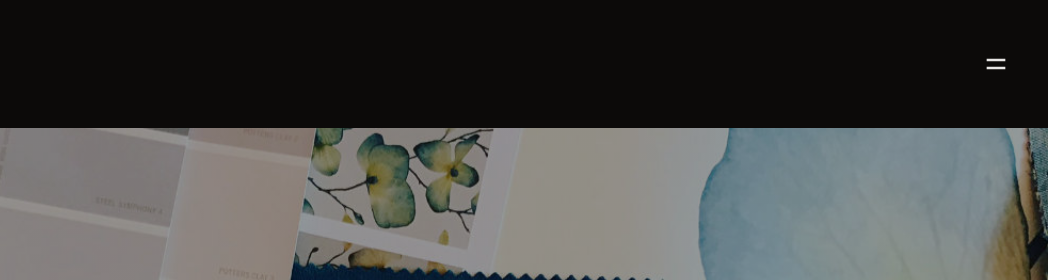
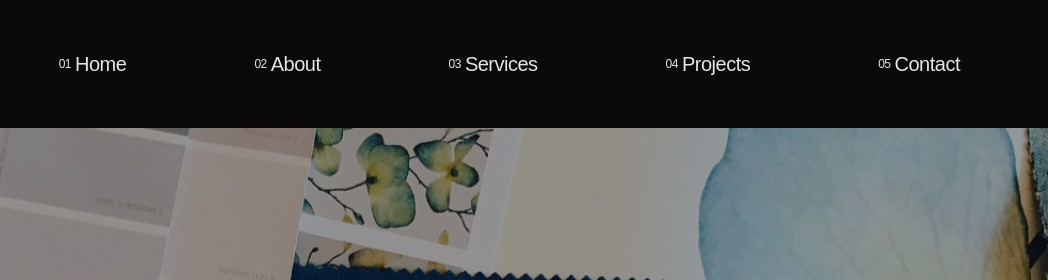
Before and after one commit to criscass/reflair-website, an Astro site: page /services in a window 1280 px wide. Shown: the top 280 px of the page, 232-1280 px from the left. Built offline with nearby package versions, Linux system fonts and the light colour scheme; Astro itself is replaced by a stand-in of ours; a web font is replaced by a local one.

Commit message:
added top menu

```diff
--- a/src/components/layout/Header.astro
+++ b/src/components/layout/Header.astro
@@ -34,9 +34,9 @@ const links = [
  class="header-group transition"
  :class="{ 'bg-primary-500/10 dark:bg-primary-400/10': open, 'bg-primary-50 dark:bg-primary-950': !(open) }"
 >
- <div class="mx-auto flex max-w-2xl items-center justify-between px-4 py-4 lg:max-w-7xl lg:px-8">
+ <div class="grid grid-cols-12 px-4 py-4 lg:px-8">
   <!-- Brand logo -->
-  <div class="flex">
+  <div class="col-span-2 flex">
    <a
     href="/"
     class="rounded-md focus-visible:outline focus-visible:outline-2 focus-visible:outline-primary-950 dark:group-focus-visible:outline-primary-200"
@@ -46,48 +46,32 @@ const links = [
    </a>
   </div>
 
-  <!-- Actions -->
-  <div class="-mr-2 flex items-center space-x-2 sm:space-x-3">
-   <!-- Toggle theme mode -->
-   <!-- <button
-        type="button"
-        class="inline-flex h-14 w-14 items-center justify-center rounded-full text-primary-950 ring-primary-950 transition hover:bg-primary-500/10 focus:outline-none focus-visible:ring-2 dark:text-primary-200 dark:hover:bg-primary-400/10"
-        x-data
-        @click="$store.theme.toggle()"
-      >
-        <span class="sr-only">Toggle theme mode</span>
-        <svg
-          x-cloak
-          class="h-6 w-6"
-          :class="{ 'hidden': !($store.theme.isDark) }"
-          xmlns="http://www.w3.org/2000/svg"
-          fill="currentColor"
-          viewBox="0 0 24 24"
-          aria-hidden="true"
-        >
-          <path
-            d="M12 18C8.68629 18 6 15.3137 6 12C6 8.68629 8.68629 6 12 6C15.3137 6 18 8.68629 18 12C18 15.3137 15.3137 18 12 18ZM12 16C14.2091 16 16 14.2091 16 12C16 9.79086 14.2091 8 12 8C9.79086 8 8 9.79086 8 12C8 14.2091 9.79086 16 12 16ZM11 1H13V4H11V1ZM11 20H13V23H11V20ZM3.51472 4.92893L4.92893 3.51472L7.05025 5.63604L5.63604 7.05025L3.51472 4.92893ZM16.9497 18.364L18.364 16.9497L20.4853 19.0711L19.0711 20.4853L16.9497 18.364ZM19.0711 3.51472L20.4853 4.92893L18.364 7.05025L16.9497 5.63604L19.0711 3.51472ZM5.63604 16.9497L7.05025 18.364L4.92893 20.4853L3.51472 19.0711L5.63604 16.9497ZM23 11V13H20V11H23ZM4 11V13H1V11H4Z"
-          ></path>
-        </svg>
-        <svg
-          x-cloak
-          class="h-6 w-6"
-          :class="{ 'hidden': $store.theme.isDark }"
-          xmlns="http://www.w3.org/2000/svg"
-          fill="currentColor"
-          viewBox="0 0 24 24"
-          aria-hidden="true"
-        >
-          <path
-            d="M10 6C10 10.4183 13.5817 14 18 14C19.4386 14 20.7885 13.6203 21.9549 12.9556C21.4738 18.0302 17.2005 22 12 22C6.47715 22 2 17.5228 2 12C2 6.79948 5.9698 2.52616 11.0444 2.04507C10.3797 3.21152 10 4.56142 10 6ZM4 12C4 16.4183 7.58172 20 12 20C14.9654 20 17.5757 18.3788 18.9571 15.9546C18.6407 15.9848 18.3214 16 18 16C12.4772 16 8 11.5228 8 6C8 5.67863 8.01524 5.35933 8.04536 5.04293C5.62119 6.42426 4 9.03458 4 12ZM18.1642 2.29104L19 2.5V3.5L18.1642 3.70896C17.4476 3.8881 16.8881 4.4476 16.709 5.16417L16.5 6H15.5L15.291 5.16417C15.1119 4.4476 14.5524 3.8881 13.8358 3.70896L13 3.5V2.5L13.8358 2.29104C14.5524 2.1119 15.1119 1.5524 15.291 0.835829L15.5 0H16.5L16.709 0.835829C16.8881 1.5524 17.4476 2.1119 18.1642 2.29104ZM23.1642 7.29104L24 7.5V8.5L23.1642 8.70896C22.4476 8.8881 21.8881 9.4476 21.709 10.1642L21.5 11H20.5L20.291 10.1642C20.1119 9.4476 19.5524 8.8881 18.8358 8.70896L18 8.5V7.5L18.8358 7.29104C19.5524 7.1119 20.1119 6.5524 20.291 5.83583L20.5 5H21.5L21.709 5.83583C21.8881 6.5524 22.4476 7.1119 23.1642 7.29104Z"
-          ></path>
-        </svg>
-      </button> -->
+  <div class="col-span-10 flex items-center justify-end sm:justify-center">
+   <!-- Top Menu -->
 
+   <div class="hidden sm:block">
+    <nav class="flex flex-auto sm:gap-8 md:gap-16 lg:gap-20 xl:gap-32">
+     {
+      links.map((link) => (
+       <a
+        href={link.href}
+        class="group inline-flex py-4 text-base font-medium tracking-tight text-primary-950 transition focus-visible:outline-none dark:text-primary-200 sm:py-6 sm:text-xl"
+       >
+        <div class="flex flex-1 items-center justify-between rounded-3xl group-focus-visible:outline group-focus-visible:outline-2 group-focus-visible:outline-offset-2 group-focus-visible:outline-primary-950 dark:group-focus-visible:outline-primary-200 sm:gap-12">
+         <div class=" flex items-center">
+          <span class="mr-1 text-xs">{link.ref}</span>
+          <span class="group-hover:underline">{link.name}</span>
+         </div>
+        </div>
+       </a>
+      ))
+     }
+    </nav>
+   </div>
    <!-- Toggle menu -->
    <button
     type="button"
-    class="inline-flex h-14 w-14 items-center justify-center rounded-full text-primary-950 ring-primary-950 transition hover:bg-primary-500/10 focus:outline-none focus-visible:ring-2 dark:text-primary-200 dark:hover:bg-primary-400/10"
+    class="inline-flex h-14 w-14 items-center justify-center rounded-full text-primary-950 ring-primary-950 transition hover:bg-primary-500/10 focus:outline-none focus-visible:ring-2 dark:text-primary-200 dark:hover:bg-primary-400/10 sm:hidden"
     @click="open = !open"
     @mousedown="if (open) $event.preventDefault()"
     aria-controls="website-menu"
--- a/src/pages/services.astro
+++ b/src/pages/services.astro
@@ -54,7 +54,7 @@ import Layout from '../layouts/Layout.astro';
 <style>
  .services-img {
   background: linear-gradient(rgba(0, 0, 0, 0.4), rgba(0, 0, 0, 0.4)),
-   url(../../public/assets/services-hero.jpg);
+   url(/assets/services-hero.jpg);
   height: 60vh;
   background-size: cover;
   background-attachment: fixed;
```
